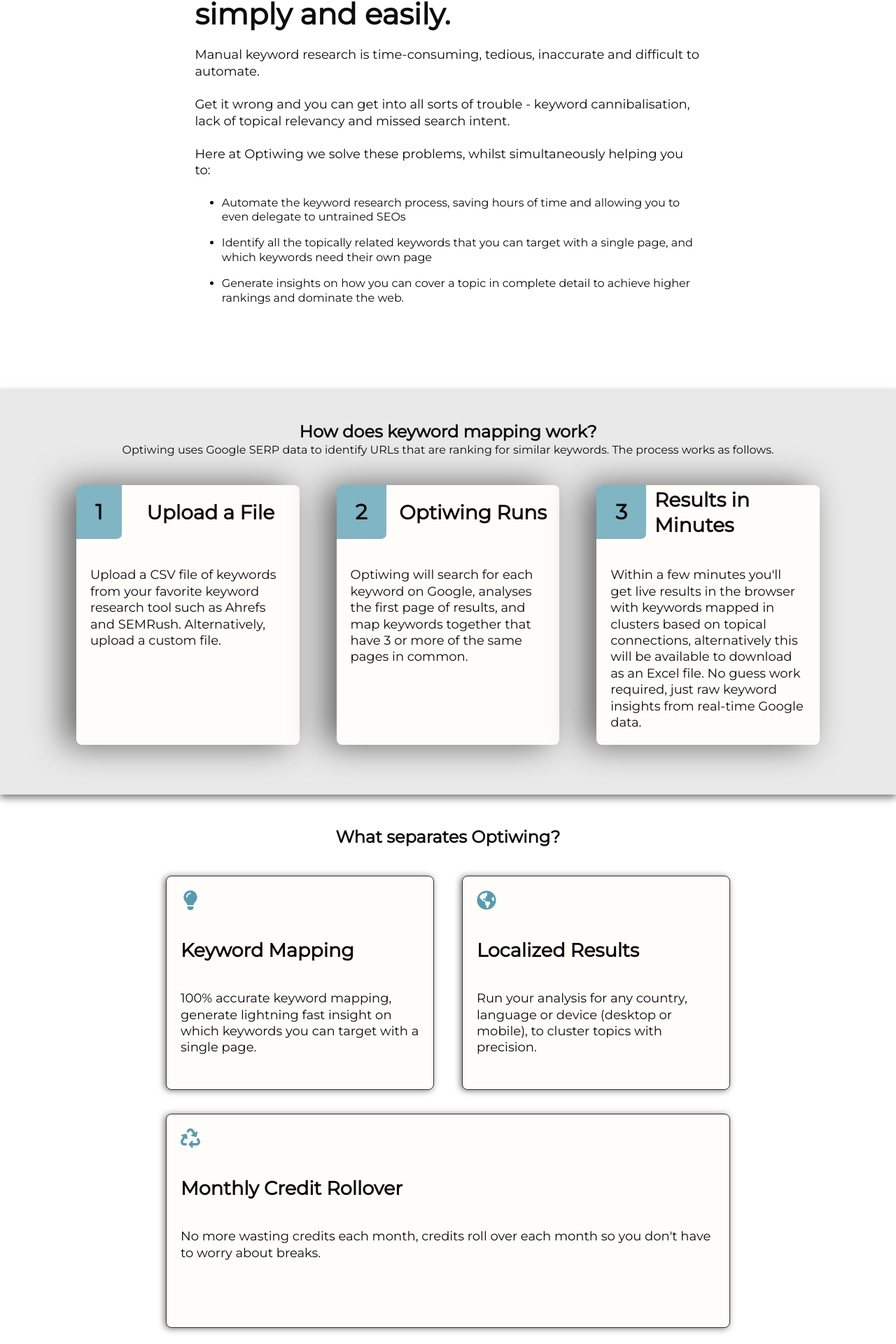
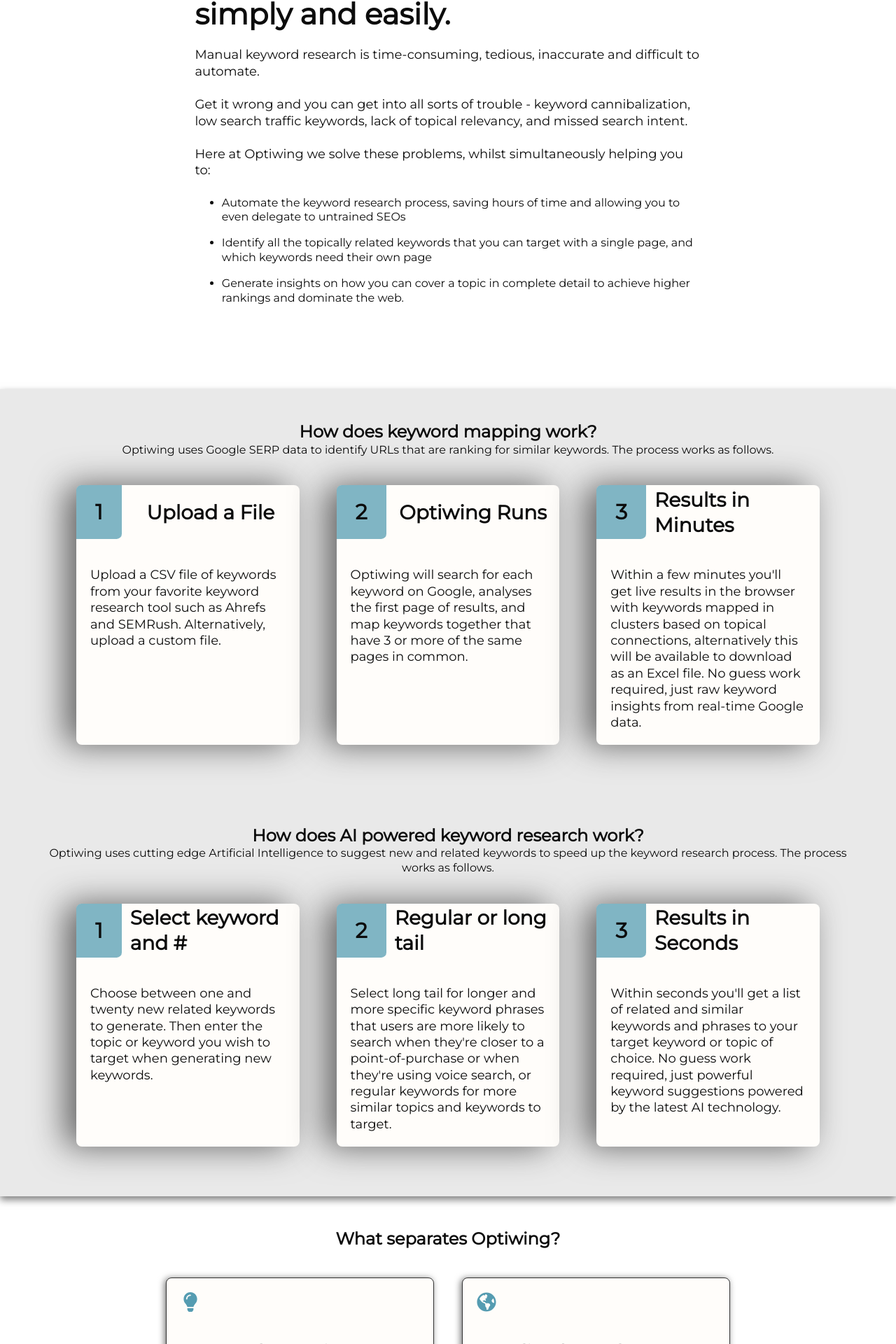
Before and after one commit to Tasselhat/optiwinglanding, a React (Create React App) app: page / in a window 1280 px wide. Shown: the part 715-2635 px from the top of the page at 70% size. Built offline with nearby package versions, Linux system fonts and the light colour scheme; a web font is replaced by a local one.

Commit message:
desc updates

```diff
--- a/src/Pages/Homepage.jsx
+++ b/src/Pages/Homepage.jsx
@@ -6,8 +6,6 @@
 import * as FaIcons from "react-icons/fa";
 
 import "../css/Homepage.css";
-
-import LogoImg from "../images/optiwing_logo.png";
 
 export default function Homepage() {
   const homeRef = useRef();
@@ -35,8 +33,9 @@
               </h1>
               <p className="title-secondary" align="center">
                 We use live Google SERP data to create topical connection maps
-                so you know what keywords to use, pages to create, and how to
-                interlink them. No more guesswork or hours of keyword research.
+                and AI powered keyword research so you know what keywords to
+                use, pages to create, and how to relate them. No more guesswork
+                or hours of manual keyword research.
               </p>
               <div>
                 <button
@@ -66,8 +65,8 @@
               </p>
               <p className="the-why-info-p">
                 Get it wrong and you can get into all sorts of trouble - keyword
-                cannibalisation, lack of topical relevancy and missed search
-                intent.
+                cannibalization, low search traffic keywords, lack of topical
+                relevancy, and missed search intent.
               </p>
               <p className="the-why-info-p">
                 Here at Optiwing we solve these problems, whilst simultaneously
@@ -147,6 +146,66 @@
                   alternatively this will be available to download as an Excel
                   file. No guess work required, just raw keyword insights from
                   real-time Google data.
+                </p>
+              </div>
+            </div>
+          </div>
+          <div className="instructions-container">
+            <div className="description">
+              <h1>How does AI powered keyword research work?</h1>
+              <p>
+                Optiwing uses cutting edge Artificial Intelligence to suggest
+                new and related keywords to speed up the keyword research
+                process. The process works as follows.
+              </p>
+            </div>
+            <div className="instructions">
+              <div className="instruction-card" id="step-1">
+                <div className="instruction-title-container">
+                  <div className="instruction-card-title">
+                    <h1>1</h1>
+                  </div>
+                  <div className="instruction-card-title-text">
+                    <h1 style={{ fontSize: "28px" }}>Select keyword and #</h1>
+                  </div>
+                </div>
+                <p className="instruction-card-p">
+                  Choose between one and twenty new related keywords to
+                  generate. Then enter the topic or keyword you wish to target
+                  when generating new keywords.
+                </p>
+              </div>
+              <div className="instruction-card" id="step-2">
+                <div className="instruction-title-container">
+                  <div className="instruction-card-title">
+                    <h1>2</h1>
+                  </div>
+                  <div className="instruction-card-title-text">
+                    <h1 style={{ fontSize: "28px" }}>Regular or long tail</h1>
+                  </div>
+                </div>
+                <p className="instruction-card-p">
+                  Select long tail for longer and more specific keyword phrases
+                  that users are more likely to search when they're closer to a
+                  point-of-purchase or when they're using voice search, or
+                  regular keywords for more similar topics and keywords to
+                  target.
+                </p>
+              </div>
+              <div className="instruction-card" id="step-3">
+                <div className="instruction-title-container">
+                  <div className="instruction-card-title">
+                    <h1>3</h1>
+                  </div>
+                  <div className="instruction-card-title-text">
+                    <h1 style={{ fontSize: "28px" }}>Results in Seconds</h1>
+                  </div>
+                </div>
+                <p className="instruction-card-p">
+                  Within seconds you'll get a list of related and similar
+                  keywords and phrases to your target keyword or topic of
+                  choice. No guess work required, just powerful keyword
+                  suggestions powered by the latest AI technology.
                 </p>
               </div>
             </div>
@@ -253,7 +312,7 @@
                   <hr></hr>
                 </div>
                 <div className="pricing-card-price">
-                  <h1>$9</h1>
+                  <h1>$10</h1>
                 </div>
                 <div className="pricing-styled-list">
                   <ul>
@@ -263,7 +322,7 @@
                     </li>
                     <li className="pricing-styled-list-item">
                       <FaIcons.FaCheck style={{ margin: "10px" }} />
-                      <span>$9.00 per 1,000 keywords</span>
+                      <span>$10.00 per 1,000 keywords</span>
                     </li>
                     <li className="pricing-styled-list-item">
                       <FaIcons.FaCheck style={{ margin: "10px" }} />
--- a/src/components/images/index.js
+++ b/src/components/images/index.js
@@ -1,7 +1 @@
-export const Kinder1 = require("./Kinder1.jpg");
-export const BeamsLogo = require("./P1070737.jpg");
-export const LogoBanner = require("./P1070738.jpg");
-export const LogoSign = require("./ShastaGymRealLogo.png");
 export const LogoFill = require("./Shasta_Logo_Circle.png");
-export const Trampolines = require("./P1070740.jpg");
-export const Walltramp1 = require("./WallTramp1.jpg");
```
